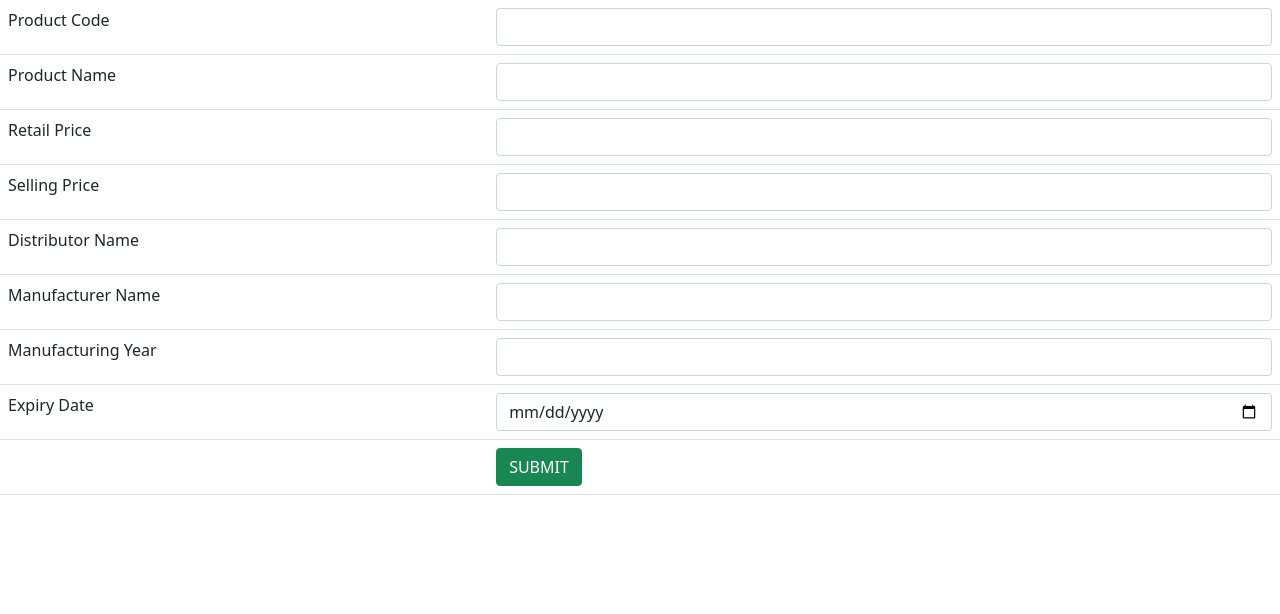
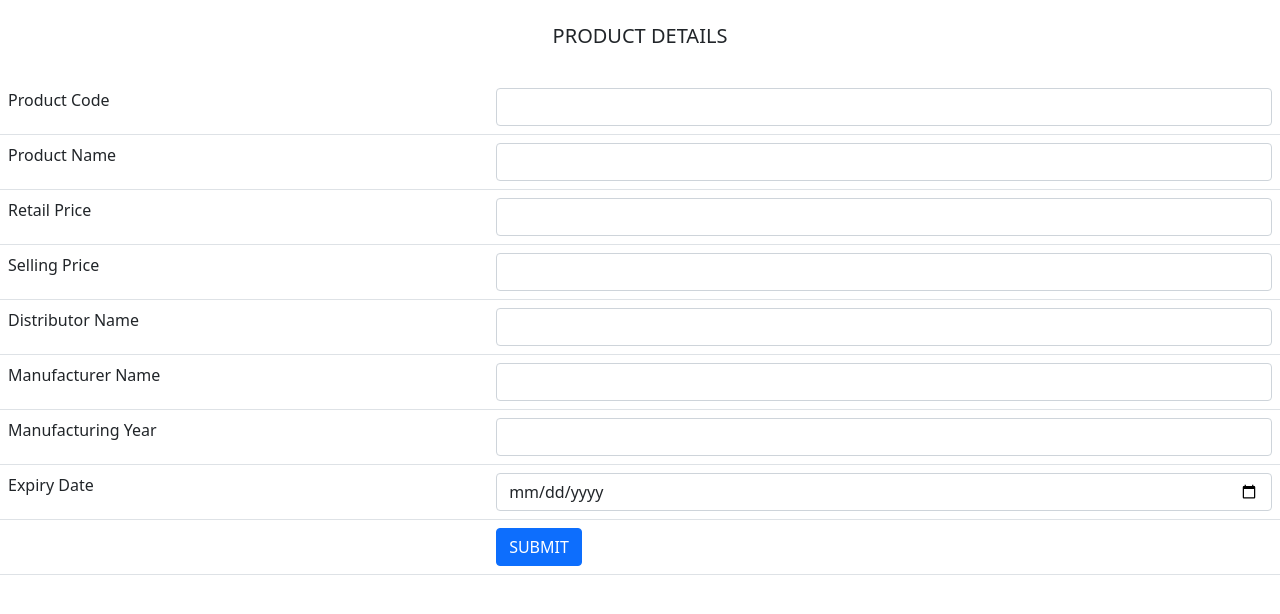
Before and after one commit to Kavya-uday123/Product, a plain HTML site: page index.html in a window 1280 px wide. Drawn offline with nearby package versions, Linux system fonts and the light colour scheme.

Commit message:
Product Details

```diff
--- a/index.html
+++ b/index.html
@@ -8,6 +8,9 @@
     <title>Product App</title>
 </head>
 <body>
+    <br>
+    <h5><center>PRODUCT DETAILS</center></h5>
+    <br>
     <table class="table">
         <tr>
             <td>Product Code</td>
@@ -43,7 +46,7 @@
         </tr>
         <tr>
             <td></td>
-            <td><button class="btn btn-success">SUBMIT</button></td>
+            <td><button class="btn btn-primary">SUBMIT</button></td>
         </tr>
     </table>
 </body>
```
